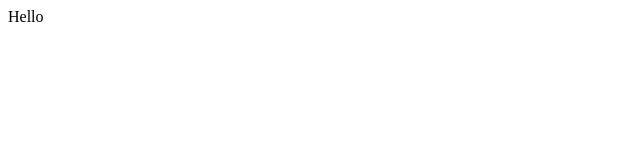
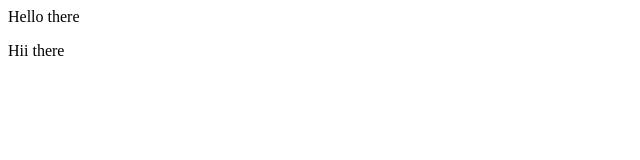
Before and after one commit to arunav999/demo-repo, a plain HTML site: page index.html in a window 1280 px wide. Shown: the full height of the page, 0-640 px from the left. Drawn offline with Linux system fonts and the light colour scheme.

Commit message:
added new lines and code

```diff
--- a/index.html
+++ b/index.html
@@ -1 +1,2 @@
-<div>Hello</div>
+<div>Hello there</div>
+<p>Hii there</p>
```
